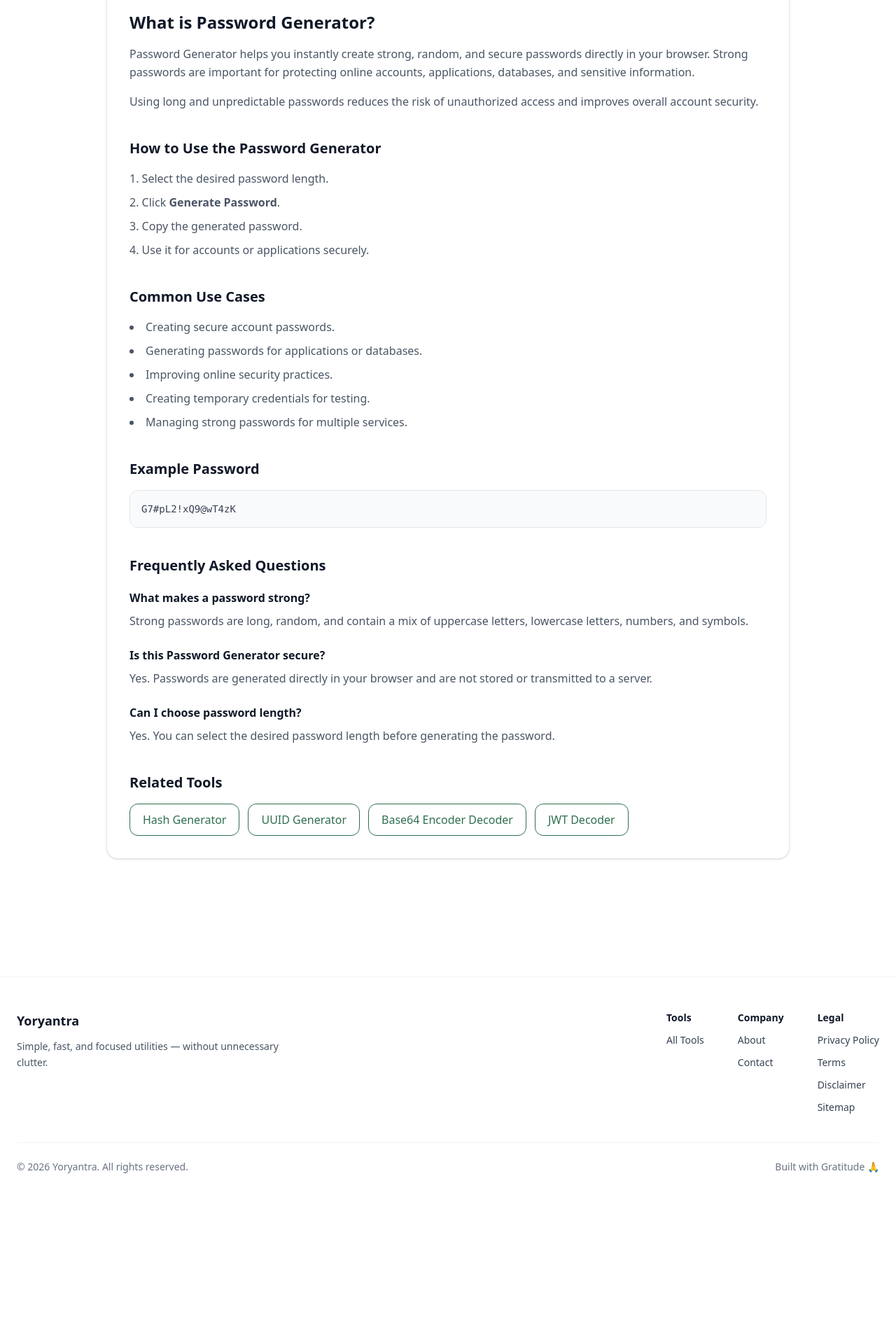
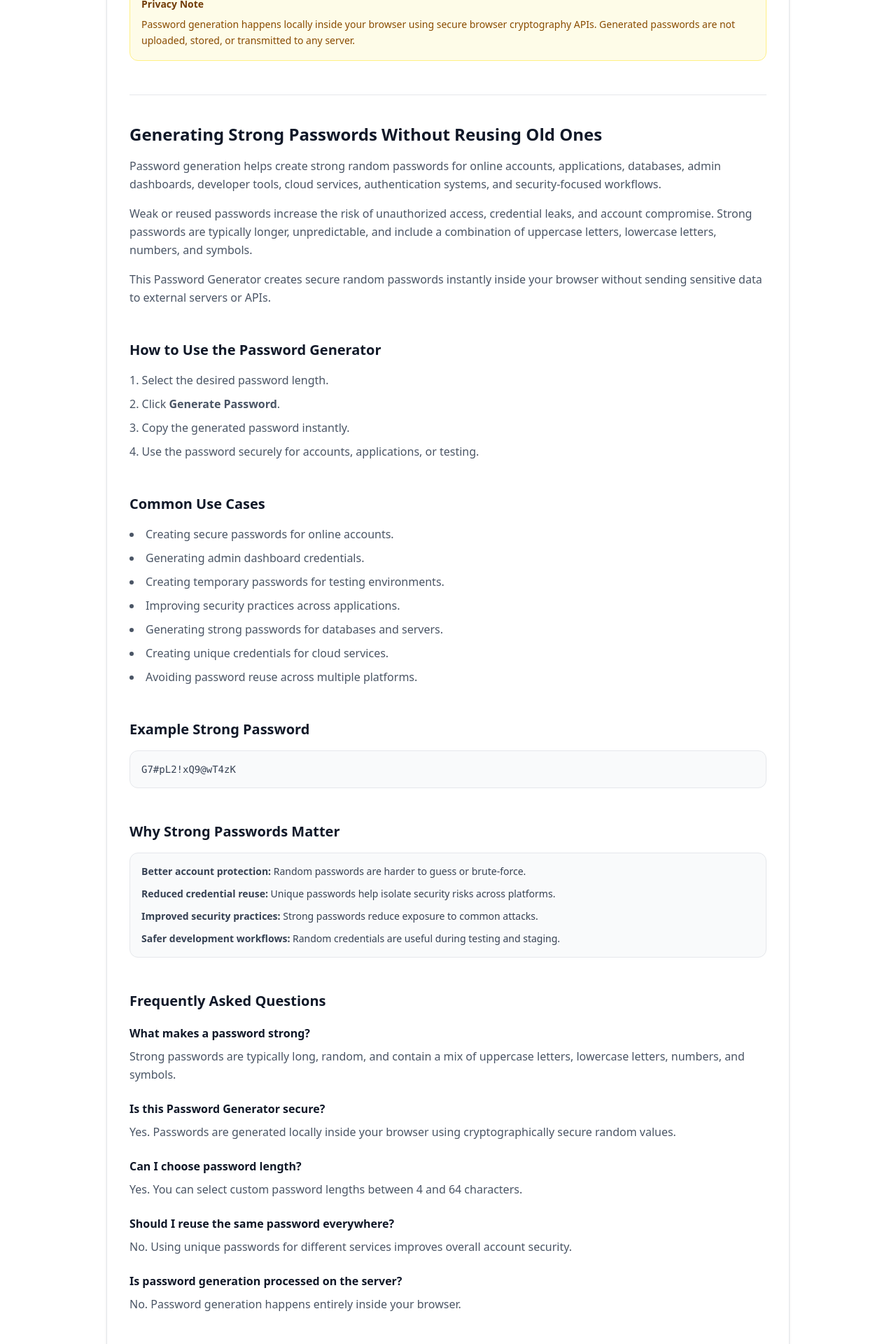
Before and after one commit to vaarunsonawwane-ops/yoryantra-new, a Next.js app: page /tools/password-generator in a window 1280 px wide. Shown: the part 840-2760 px from the top of the page at 70% size. Before the commit the page ends 2565 px from the top, so only its background shows below. Built offline with nearby package versions, Linux system fonts and the light colour scheme.

Commit message:
Password Generator SEO update

```diff
--- a/app/tools/password-generator/ToolClient.tsx
+++ b/app/tools/password-generator/ToolClient.tsx
@@ -9,15 +9,33 @@ export default function ToolClient() {
   const [length, setLength] = useState(16);
 
   const generatePassword = () => {
+    const safeLength = Math.min(
+      Math.max(length, 4),
+      64
+    );
+
     const chars =
       "ABCDEFGHIJKLMNOPQRSTUVWXYZabcdefghijklmnopqrstuvwxyz0123456789!@#$%^&*()_+";
 
+    const randomValues =
+      new Uint32Array(safeLength);
+
+    window.crypto.getRandomValues(
+      randomValues
+    );
+
     let result = "";
 
-    for (let i = 0; i < length; i++) {
-      result += chars.charAt(
-        Math.floor(Math.random() * chars.length)
-      );
+    for (
+      let i = 0;
+      i < safeLength;
+      i++
+    ) {
+      result +=
+        chars[
+          randomValues[i] %
+            chars.length
+        ];
     }
 
     setPassword(result);
@@ -45,7 +63,9 @@ export default function ToolClient() {
           max="64"
           value={length}
           onChange={(e) =>
-            setLength(Number(e.target.value))
+            setLength(
+              Number(e.target.value)
+            )
           }
           className="w-full rounded-xl border border-gray-300 p-4 text-sm outline-none focus:ring-2 focus:ring-[var(--green)] focus:border-transparent transition"
         />
@@ -78,7 +98,9 @@ export default function ToolClient() {
           {password && (
             <button
               onClick={() =>
-                navigator.clipboard.writeText(password)
+                navigator.clipboard.writeText(
+                  password
+                )
               }
               className="yoryantra-btn-outline text-sm"
             >
@@ -87,28 +109,50 @@ export default function ToolClient() {
           )}
         </div>
 
-        <pre className="yoryantra-output overflow-auto text-sm min-h-[140px] whitespace-pre-wrap break-words">
-          {password || "Generated password will appear here..."}
+        <pre className="yoryantra-output overflow-auto text-sm min-h-[160px] whitespace-pre-wrap break-words">
+          {password ||
+            "Generated password will appear here..."}
         </pre>
       </div>
 
+      {/* PRIVACY NOTE */}
+      <div className="mt-8 rounded-xl border border-yellow-200 bg-yellow-50 p-4">
+        <h3 className="text-sm font-semibold text-yellow-900">
+          Privacy Note
+        </h3>
+
+        <p className="mt-2 text-sm leading-relaxed text-yellow-800">
+          Password generation happens locally inside your browser using secure
+          browser cryptography APIs. Generated passwords are not uploaded,
+          stored, or transmitted to any server.
+        </p>
+      </div>
+
       {/* SEO CONTENT */}
-      <section className="mt-12 border-t border-gray-200 pt-10 space-y-10">
+      <section className="mt-12 border-t border-gray-200 pt-10 space-y-12">
         <div>
           <h2 className="text-2xl font-semibold text-gray-900">
-            What is Password Generator?
+            Generating Strong Passwords Without Reusing Old Ones
           </h2>
 
           <p className="mt-4 text-gray-600 leading-relaxed">
-            Password Generator helps you instantly create strong,
-            random, and secure passwords directly in your browser.
-            Strong passwords are important for protecting online accounts,
-            applications, databases, and sensitive information.
+            Password generation helps create strong random passwords for online
+            accounts, applications, databases, admin dashboards, developer
+            tools, cloud services, authentication systems, and security-focused
+            workflows.
           </p>
 
           <p className="mt-4 text-gray-600 leading-relaxed">
-            Using long and unpredictable passwords reduces the risk of
-            unauthorized access and improves overall account security.
+            Weak or reused passwords increase the risk of unauthorized access,
+            credential leaks, and account compromise. Strong passwords are
+            typically longer, unpredictable, and include a combination of
+            uppercase letters, lowercase letters, numbers, and symbols.
+          </p>
+
+          <p className="mt-4 text-gray-600 leading-relaxed">
+            This Password Generator creates secure random passwords instantly
+            inside your browser without sending sensitive data to external
+            servers or APIs.
           </p>
         </div>
 
@@ -118,10 +162,21 @@ export default function ToolClient() {
           </h2>
 
           <ol className="mt-4 list-decimal list-inside space-y-2 text-gray-600 leading-relaxed">
-            <li>Select the desired password length.</li>
-            <li>Click <strong>Generate Password</strong>.</li>
-            <li>Copy the generated password.</li>
-            <li>Use it for accounts or applications securely.</li>
+            <li>
+              Select the desired password length.
+            </li>
+
+            <li>
+              Click <strong>Generate Password</strong>.
+            </li>
+
+            <li>
+              Copy the generated password instantly.
+            </li>
+
+            <li>
+              Use the password securely for accounts, applications, or testing.
+            </li>
           </ol>
         </div>
 
@@ -131,23 +186,75 @@ export default function ToolClient() {
           </h2>
 
           <ul className="mt-4 list-disc list-inside space-y-2 text-gray-600 leading-relaxed">
-            <li>Creating secure account passwords.</li>
-            <li>Generating passwords for applications or databases.</li>
-            <li>Improving online security practices.</li>
-            <li>Creating temporary credentials for testing.</li>
-            <li>Managing strong passwords for multiple services.</li>
+            <li>
+              Creating secure passwords for online accounts.
+            </li>
+
+            <li>
+              Generating admin dashboard credentials.
+            </li>
+
+            <li>
+              Creating temporary passwords for testing environments.
+            </li>
+
+            <li>
+              Improving security practices across applications.
+            </li>
+
+            <li>
+              Generating strong passwords for databases and servers.
+            </li>
+
+            <li>
+              Creating unique credentials for cloud services.
+            </li>
+
+            <li>
+              Avoiding password reuse across multiple platforms.
+            </li>
           </ul>
         </div>
 
         <div>
           <h2 className="text-xl font-semibold text-gray-900">
-            Example Password
+            Example Strong Password
+          </h2>
+
+          <div className="mt-4 rounded-xl border border-gray-200 bg-gray-50 p-4 text-sm text-gray-700 overflow-auto">
+            <pre className="whitespace-pre-wrap break-words">
+{`G7#pL2!xQ9@wT4zK`}
+            </pre>
+          </div>
+        </div>
+
+        <div>
+          <h2 className="text-xl font-semibold text-gray-900">
+            Why Strong Passwords Matter
           </h2>
 
           <div className="mt-4 rounded-xl border border-gray-200 bg-gray-50 p-4 text-sm text-gray-700">
-            <pre className="whitespace-pre-wrap break-words">
-              G7#pL2!xQ9@wT4zK
-            </pre>
+            <ul className="space-y-3">
+              <li>
+                <strong>Better account protection:</strong> Random passwords are
+                harder to guess or brute-force.
+              </li>
+
+              <li>
+                <strong>Reduced credential reuse:</strong> Unique passwords help
+                isolate security risks across platforms.
+              </li>
+
+              <li>
+                <strong>Improved security practices:</strong> Strong passwords
+                reduce exposure to common attacks.
+              </li>
+
+              <li>
+                <strong>Safer development workflows:</strong> Random credentials
+                are useful during testing and staging.
+              </li>
+            </ul>
           </div>
         </div>
 
@@ -163,8 +270,8 @@ export default function ToolClient() {
               </h3>
 
               <p className="mt-2 text-gray-600 leading-relaxed">
-                Strong passwords are long, random, and contain a mix of
-                uppercase letters, lowercase letters, numbers, and symbols.
+                Strong passwords are typically long, random, and contain a mix
+                of uppercase letters, lowercase letters, numbers, and symbols.
               </p>
             </div>
 
@@ -174,8 +281,8 @@ export default function ToolClient() {
               </h3>
 
               <p className="mt-2 text-gray-600 leading-relaxed">
-                Yes. Passwords are generated directly in your browser and are
-                not stored or transmitted to a server.
+                Yes. Passwords are generated locally inside your browser using
+                cryptographically secure random values.
               </p>
             </div>
 
@@ -185,8 +292,29 @@ export default function ToolClient() {
               </h3>
 
               <p className="mt-2 text-gray-600 leading-relaxed">
-                Yes. You can select the desired password length before
-                generating the password.
+                Yes. You can select custom password lengths between 4 and 64
+                characters.
+              </p>
+            </div>
+
+            <div>
+              <h3 className="font-semibold text-gray-900">
+                Should I reuse the same password everywhere?
+              </h3>
+
+              <p className="mt-2 text-gray-600 leading-relaxed">
+                No. Using unique passwords for different services improves
+                overall account security.
+              </p>
+            </div>
+
+            <div>
+              <h3 className="font-semibold text-gray-900">
+                Is password generation processed on the server?
+              </h3>
+
+              <p className="mt-2 text-gray-600 leading-relaxed">
+                No. Password generation happens entirely inside your browser.
               </p>
             </div>
           </div>
@@ -197,21 +325,46 @@ export default function ToolClient() {
             Related Tools
           </h2>
 
+          <p className="mt-3 text-gray-600 leading-relaxed">
+            Password generation often connects with authentication systems,
+            cryptography utilities, API security workflows, and backend
+            development tools.
+          </p>
+
           <div className="mt-4 flex flex-wrap gap-3">
-            <Link href="/tools/hash-generator" className="yoryantra-btn-outline">
+            <Link
+              href="/tools/hash-generator"
+              className="yoryantra-btn-outline"
+            >
               Hash Generator
             </Link>
 
-            <Link href="/tools/uuid-generator" className="yoryantra-btn-outline">
+            <Link
+              href="/tools/uuid-generator"
+              className="yoryantra-btn-outline"
+            >
               UUID Generator
             </Link>
 
-            <Link href="/tools/base64-encoder-decoder" className="yoryantra-btn-outline">
+            <Link
+              href="/tools/base64-encoder-decoder"
+              className="yoryantra-btn-outline"
+            >
               Base64 Encoder Decoder
             </Link>
 
-            <Link href="/tools/jwt-decoder" className="yoryantra-btn-outline">
+            <Link
+              href="/tools/jwt-decoder"
+              className="yoryantra-btn-outline"
+            >
               JWT Decoder
+            </Link>
+
+            <Link
+              href="/tools/api-key-generator"
+              className="yoryantra-btn-outline"
+            >
+              API Key Generator
             </Link>
           </div>
         </div>
```
